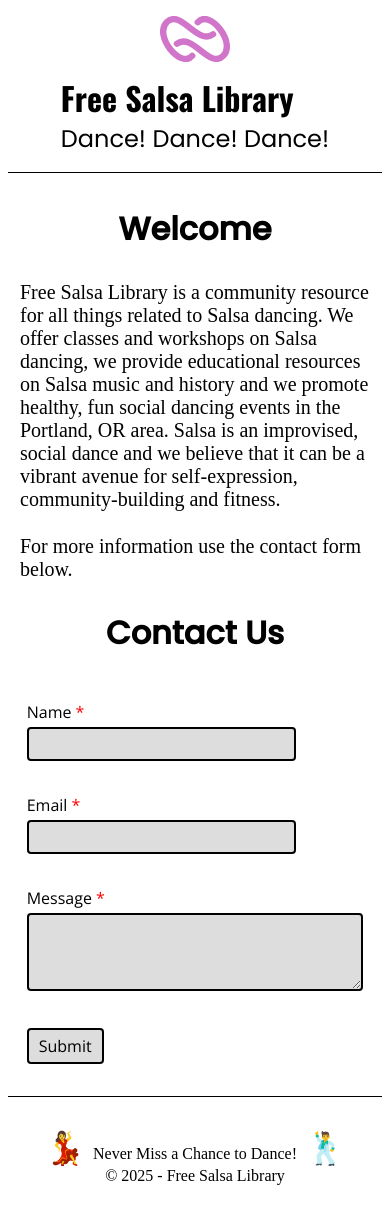
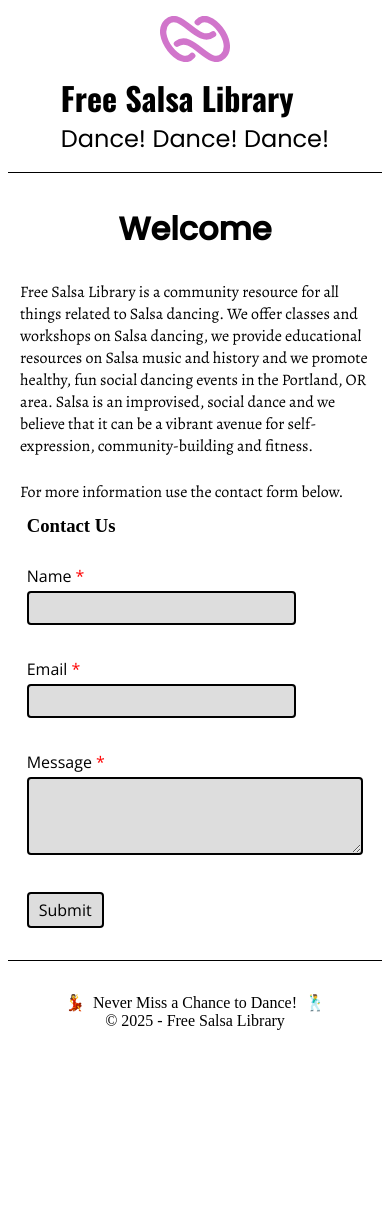
Before and after one commit to jmartin432/free-salsa-library, a Vue app: page / in a window 390 px wide. After the commit the page ends 1070 px from the top, so only its background shows below. Built offline with nearby package versions, Linux system fonts and the light colour scheme.

Commit message:
more formatting

```diff
--- a/src/App.vue
+++ b/src/App.vue
@@ -20,30 +20,6 @@
     /* border: 1px solid red; */
 }
 
-h3 {
-    padding: 1rem;
-    display: flex;
-    text-align: center;
-    justify-content: center;
-    font-family: Poppins;
-    font-size: 2rem;
-    color: #000;
-}
-
-p {
-    /* font-family: Alegreya; */
-    padding: .75rem;
-    font-size: 1.25rem;
-}
-
-p.p-title {
-    text-align: center;
-}
-
-p.p-content {
-    text-align: left;
-}
-
 summary {
     font-size: 1.5rem;
     padding: 1rem;
--- a/src/components/Footer.vue
+++ b/src/components/Footer.vue
@@ -30,6 +30,7 @@ footer {
 
 #footer-message {
     text-align: center;
+    font-size: 1rem;
 }
 
 .footer-emoji {
@@ -41,4 +42,14 @@ footer {
 footer:hover .footer-emoji {
     transform: scale(-1, 1);
 }
+
+@media (max-width: 600px) {
+  p {
+    font-size: 1rem;
+  }
+
+  .footer-emoji {
+    font-size: 1rem;
+  }
+}
 </style>
--- a/src/views/HomeView.vue
+++ b/src/views/HomeView.vue
@@ -261,25 +261,26 @@
 
 <style scoped>
 
+h3 {
+    padding: 1rem;
+    display: flex;
+    text-align: center;
+    justify-content: center;
+    font-family: Poppins;
+    font-size: 2rem;
+    color: #000;
+}
+
 p {
     text-align: left;
+    font-family: Alegreya;
+    padding: .75rem;
+    font-size: 1.25rem;
 }
 
 .content-detail {
     display: grid;
 }
-
-/* .video-detail {
-    grid-template-columns: 30% 70%;
-}
-.thumbnail-cell {
-    padding: 1rem;
-}
-
-.thumbnail-cell img {
-  width: 100%;
-  height: 100%;
-} */
 
 .text-detail, video-detail {
     grid-template-columns: 100%;
@@ -324,4 +325,22 @@ video {
     border: 1px solid black;
     /* aspect-ratio: 16 / 9; */
 }
+
+@media (max-width: 600px) {
+  p {
+    font-size: 1rem;
+  }
+}
+
+/* .video-detail {
+    grid-template-columns: 30% 70%;
+}
+.thumbnail-cell {
+    padding: 1rem;
+}
+
+.thumbnail-cell img {
+  width: 100%;
+  height: 100%;
+} */
 </style>
```
